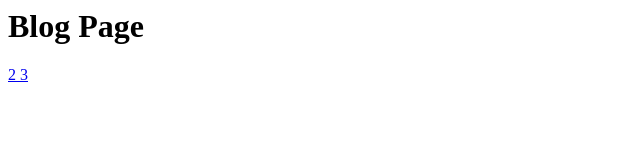
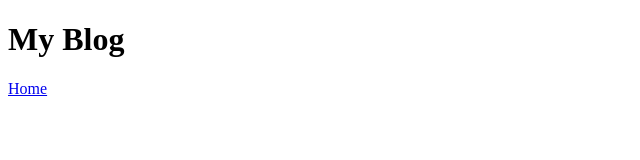
Before and after one commit to rdlath/rdlath.github.io, a plain HTML site: page index.html in a window 1280 px wide. Shown: the whole page, without its empty margins (0-640 px from the left). Drawn offline with Linux system fonts and the light colour scheme.

Commit message:
Update index.html

```diff
--- a/index.html
+++ b/index.html
@@ -1,22 +1,14 @@
-<html lang="en">
- <head>
-  <meta charset="utf-8"/>
-  <meta content="width=device-width, initial-scale=1.0" name="viewport"/>
-  <title>
-   Blog Page Home
-  </title>
- </head>
- <body>
-  <h1>
-   Blog Page
-  </h1>
-  <a home="" href="index.html">
-  </a>
-  <a href="content/2.html">
-   2
-  </a>
-  <a href="content/3.html">
-   3
-  </a>
- </body>
+<!DOCTYPE html>
+<html>
+
+    <head>
+        <title>My Blog</title>
+    </head>
+
+    <body>
+        <h1>My Blog</h1>
+        <a href="index.html">Home</a>
+
+    </body>
+
 </html>
```
